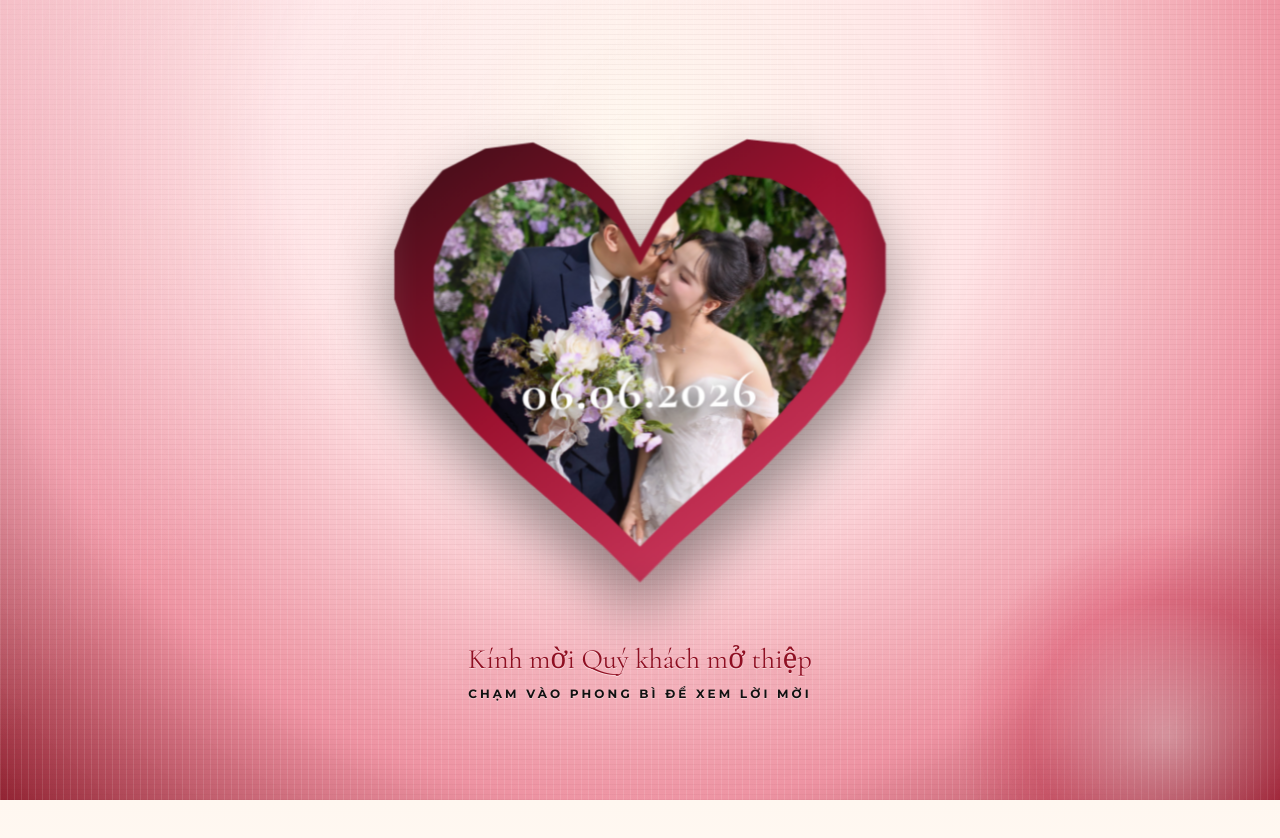
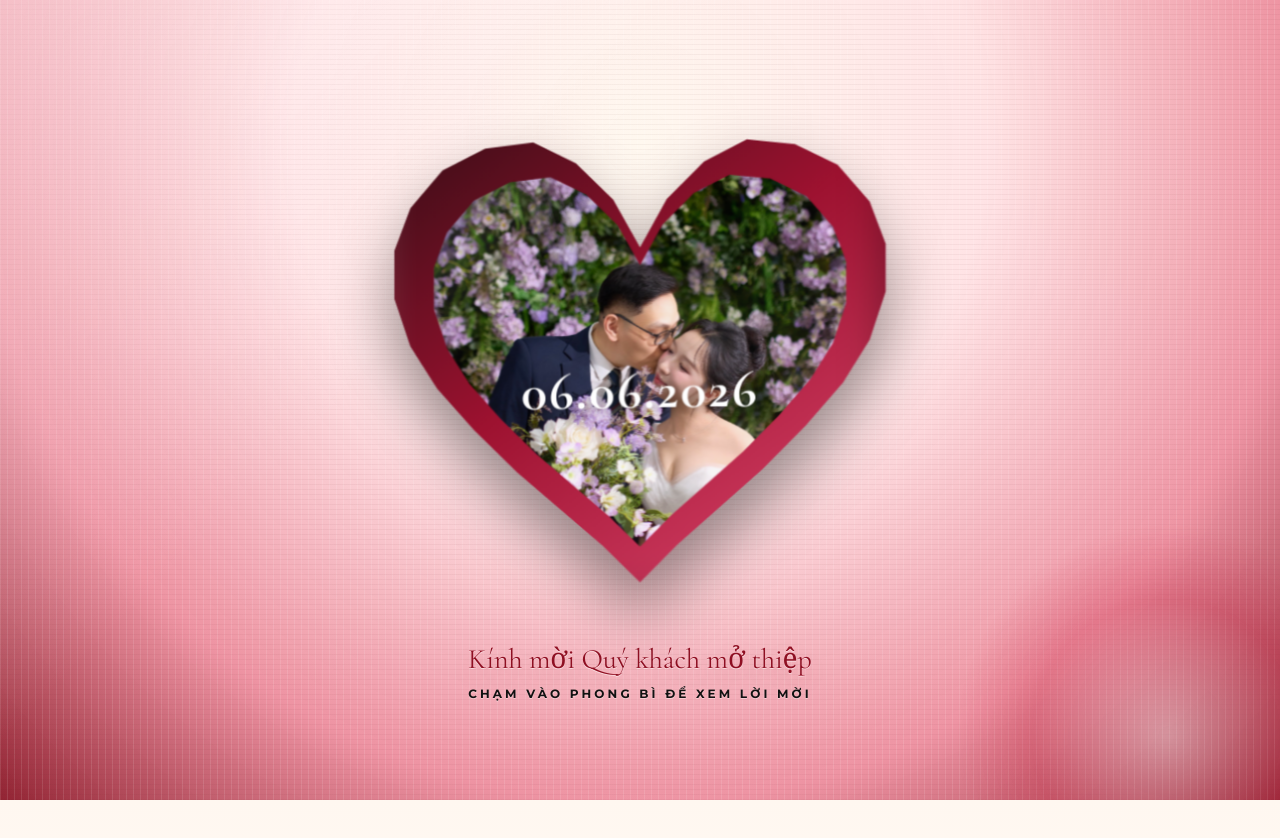
Before and after one commit to ruadeptrai/thiepcuoi-lan-linh, a plain HTML site: page index.html in a window 1280 px wide. Shown: the top 838 px of the page. Drawn offline with nearby package versions, Linux system fonts and the light colour scheme.

Commit message:
Update index.html

```diff
--- a/index.html
+++ b/index.html
@@ -75,7 +75,7 @@
     .heart-core:after,.heart-photo:after,.heart-gloss:after,.heart-border:after,.heart-rings:after{left:0;top:-50%}
     .heart-core{background:linear-gradient(145deg,#2a0d12 0,#9d1230 45%,#e84f78 100%);box-shadow:inset 18px 18px 32px rgba(255,255,255,.12),inset -24px -24px 42px rgba(30,0,7,.42);transform:translateZ(8px)}
     .heart-photo{inset:8%;overflow:hidden;background:#161616;box-shadow:inset 0 0 0 8px rgba(255,255,255,.12);transform:translateZ(24px)}
-    .heart-photo img{position:absolute;inset:-24%;width:148%;height:148%;object-fit:cover;transform:rotate(45deg);filter:grayscale(1) contrast(1.08) brightness(.86);transform-origin:center}
+    .heart-photo img{object-position: center 10%; position:absolute;inset:-24%;width:148%;height:148%;object-fit:cover;transform:rotate(45deg);filter:grayscale(1) contrast(1.08) brightness(.86);transform-origin:center}
     .heart-photo:before,.heart-photo:after{overflow:hidden}
     .heart-gloss{inset:8%;background:linear-gradient(135deg,rgba(255,255,255,.32),transparent 34%,rgba(255,255,255,.06) 62%,rgba(229,36,76,.24));mix-blend-mode:screen;transform:translateZ(30px)}
     .heart-border{inset:-1%;background:transparent;border:2px solid rgba(255,255,255,.78);box-shadow:0 0 0 8px rgba(181,20,48,.34),0 0 34px rgba(229,67,104,.42);transform:translateZ(34px)}
```
